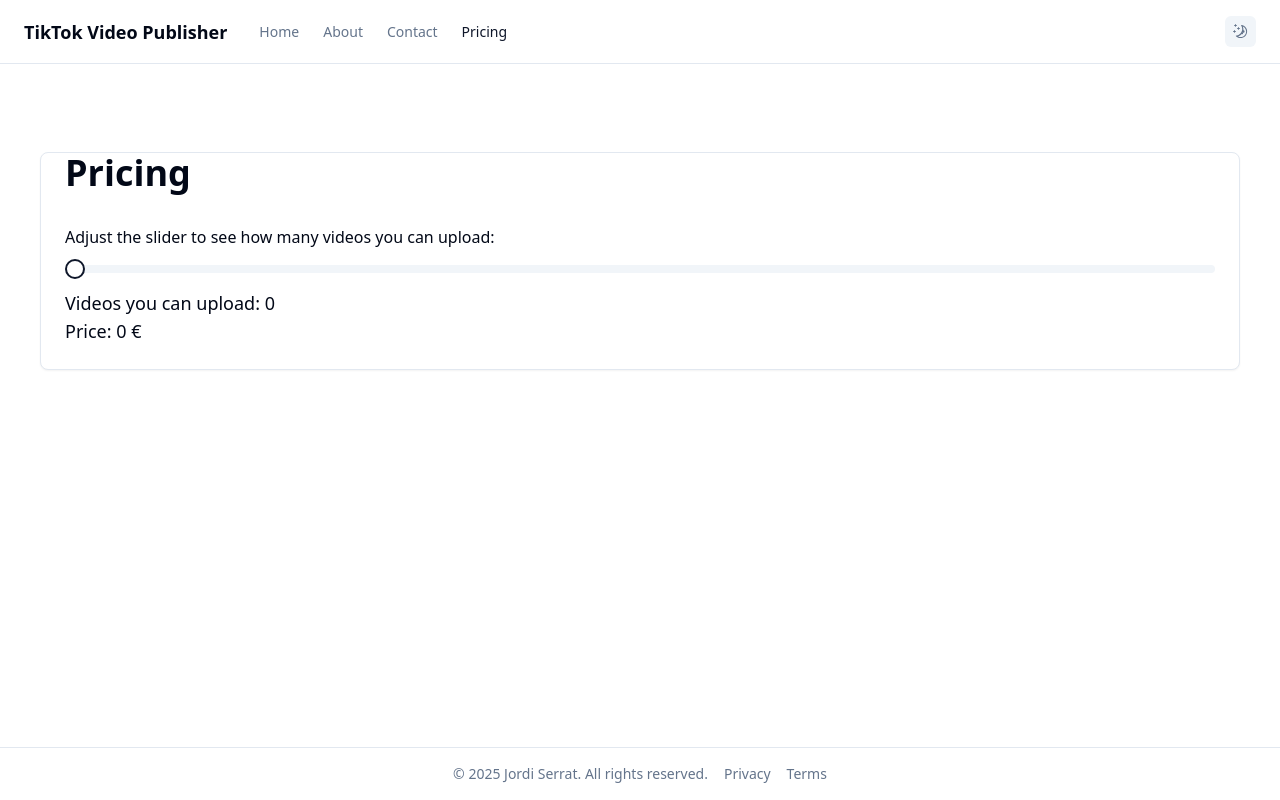
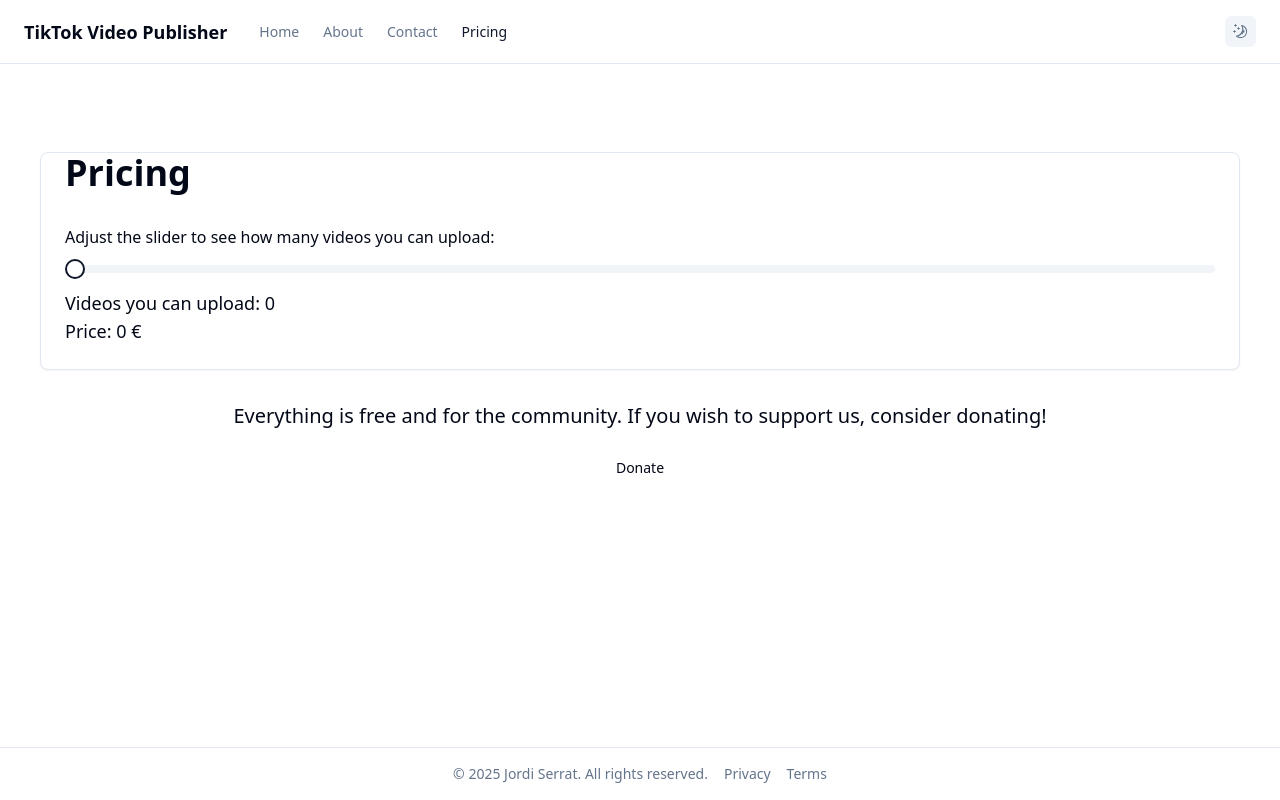
Before and after one commit to altanlabs/prova, a React (Vite) app: page /pricing in a window 1280 px wide. Built offline with nearby package versions, Linux system fonts and the light colour scheme; what @radix-ui/themes would draw is missing.

Commit message:
Add community message and donate button to pricing page

```diff
--- a/src/pages/pricing.tsx
+++ b/src/pages/pricing.tsx
@@ -1,6 +1,7 @@
 import { useState } from "react";
 import { Card, CardContent } from "@/components/ui/card";
 import { Slider } from "@/components/ui/slider";
+import { Button } from "@/components/ui/button";
 
 export default function PricingPage() {
   const [videoCount, setVideoCount] = useState<number>(0);
@@ -10,7 +11,7 @@
   };
 
   return (
-    <div className="container mx-auto px-4 py-16">
+    <div className="container mx-auto px-4 py-16 space-y-8">
       <Card>
         <CardContent>
           <h1 className="text-4xl font-bold mb-8">Pricing</h1>
@@ -27,6 +28,12 @@
           <p className="text-lg">Price: 0 €</p>
         </CardContent>
       </Card>
+      <div className="text-center">
+        <p className="text-xl mb-4">Everything is free and for the community. If you wish to support us, consider donating!</p>
+        <Button size="lg" variant="primary">
+          Donate
+        </Button>
+      </div>
     </div>
   );
 }
```
